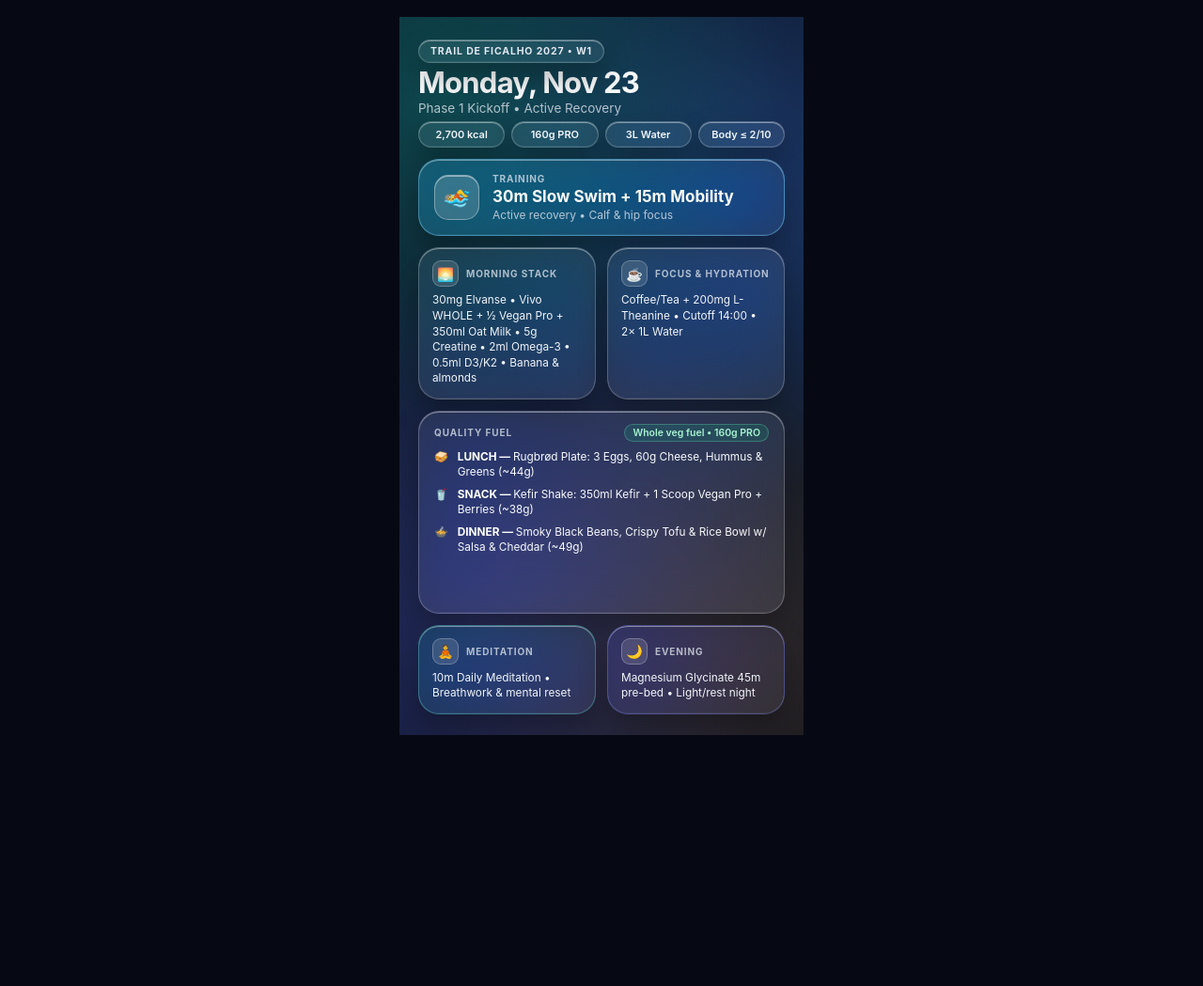
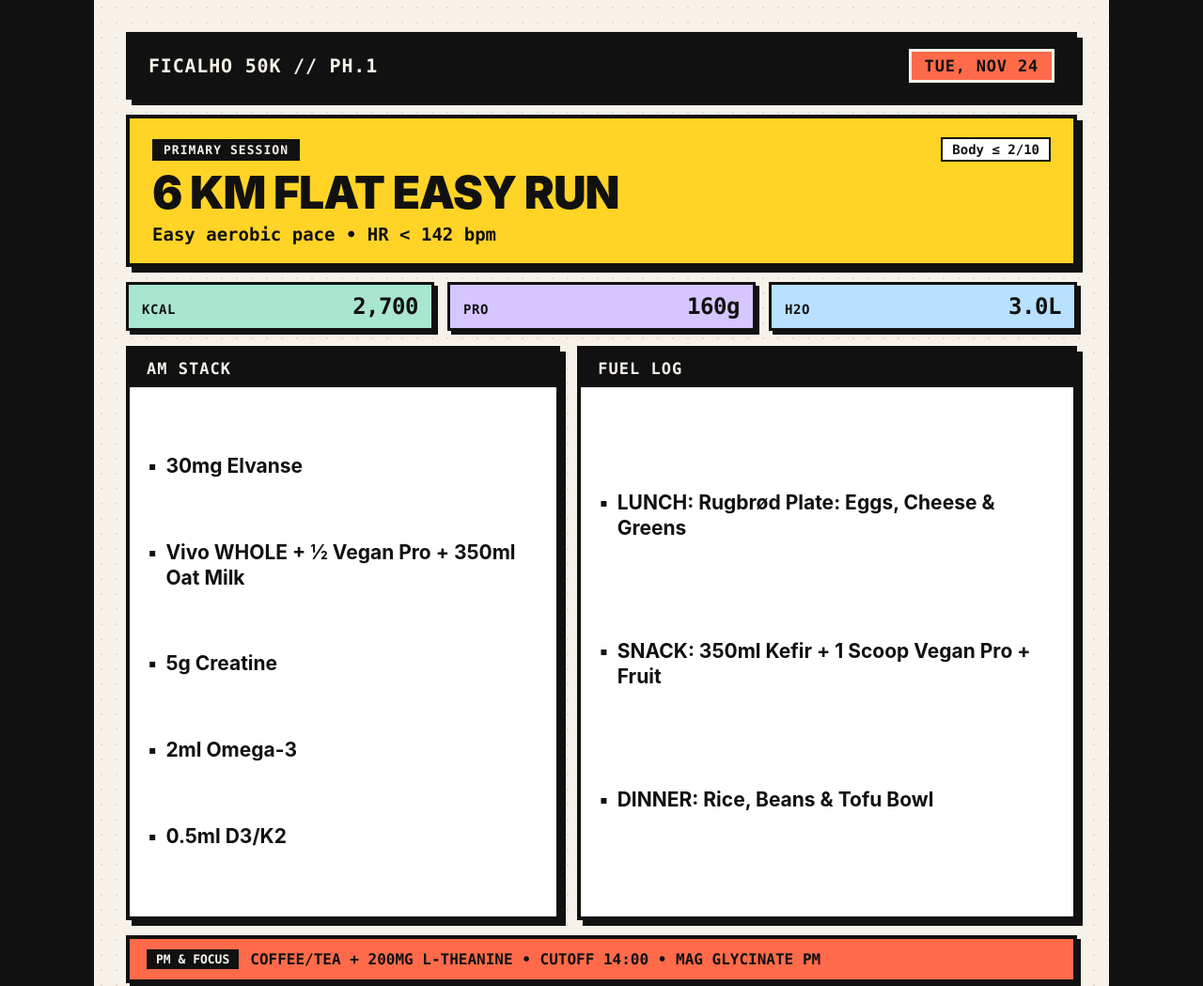
Before and after one commit to Birdsong7/ficalho-daily-card, a website: page card_v2.html in a window 1280 px wide. Shown: the top 1049 px of the page at 94% size. Before the commit the page ends 800 px from the top, so only its background shows below. Drawn offline with Linux system fonts and the light colour scheme.

Commit message:
Update card_v2.html with new styles and structure
Tactile Brutalism

```diff
--- a/card_v2.html
+++ b/card_v2.html
@@ -2,331 +2,364 @@
 <html lang="en">
 <head>
 <meta charset="UTF-8" />
-<meta name="viewport" content="width=device-width, initial-scale=1.0" />
-<title>Trail de Ficalho 2027 — Daily Liquid Glass Card v2</title>
+<meta name="viewport" content="width=1080, initial-scale=1.0" />
+<title>Trail de Ficalho 2027 — Tactile Brutalism Daily Card</title>
 <style>
   :root {
-    --glass-bg: rgba(255, 255, 255, 0.085);
-    --glass-border: rgba(255, 255, 255, 0.22);
-    --glass-highlight: rgba(255, 255, 255, 0.42);
-    --text-main: #f8fafc;
-    --text-muted: rgba(226, 232, 240, 0.78);
-    --hero-tint: rgba(56, 189, 248, 0.24);
-    --hero-border: rgba(125, 211, 252, 0.45);
+    --bg: #F6F2E9;
+    --ink: #111111;
+    --surface: #FFFFFF;
+    --hero-bg: #FFD426;
+    --accent-coral: #FF6B4A;
+    --accent-mint: #A8E6CF;
+    --accent-lavender: #D6C6FF;
+    --accent-sky: #B8E1FF;
+    --border: 4px solid #111111;
+    --shadow: 6px 6px 0px #111111;
+    --shadow-sm: 4px 4px 0px #111111;
   }
 
-  * { box-sizing: border-box; margin: 0; padding: 0; }
+  * {
+    box-sizing: border-box;
+    margin: 0;
+    padding: 0;
+  }
 
   body {
-    background: #060913;
+    background: #111111;
     display: flex;
     justify-content: center;
     align-items: center;
     min-height: 100vh;
-    font-family: -apple-system, BlinkMacSystemFont, "SF Pro Display", "SF Pro Text", system-ui, sans-serif;
-    color: var(--text-main);
+    font-family: -apple-system, BlinkMacSystemFont, "Inter", "Helvetica Neue", Arial, sans-serif;
+    color: var(--ink);
     -webkit-font-smoothing: antialiased;
   }
 
   #card {
-    width: 430px;
-    height: 764px;
-    padding: 24px 20px 22px;
-    position: relative;
-    overflow: hidden;
+    width: 1080px;
+    height: 1080px;
+    padding: 34px;
+    background-color: var(--bg);
+    background-image: radial-gradient(rgba(17, 17, 17, 0.09) 1.25px, transparent 0);
+    background-size: 16px 16px;
     display: flex;
     flex-direction: column;
-    gap: 12px;
-    background:
-      radial-gradient(circle at 12% 10%, rgba(20, 184, 166, 0.32), transparent 46%),
-      radial-gradient(circle at 88% 22%, rgba(59, 130, 246, 0.28), transparent 48%),
-      radial-gradient(circle at 22% 85%, rgba(99, 102, 241, 0.26), transparent 52%),
-      radial-gradient(circle at 82% 88%, rgba(245, 158, 11, 0.14), transparent 45%),
-      linear-gradient(160deg, #0b1324 0%, #101b30 50%, #0a1020 100%);
+    gap: 16px;
   }
 
-  .glass {
-    background: var(--glass-bg);
-    backdrop-filter: blur(28px) saturate(165%);
-    -webkit-backdrop-filter: blur(28px) saturate(165%);
-    border-radius: 22px;
-    border: 1px solid var(--glass-border);
-    box-shadow:
-      inset 0 1px 0 var(--glass-highlight),
-      inset 0 -1px 0 rgba(255, 255, 255, 0.06),
-      0 14px 30px rgba(0, 0, 0, 0.32);
+  .mono {
+    font-family: "SF Mono", "JetBrains Mono", "Menlo", monospace;
   }
 
-  .badge {
-    display: inline-block;
-    width: fit-content;
-    padding: 5px 12px;
-    border-radius: 999px;
-    font-size: 10.5px;
-    font-weight: 700;
-    letter-spacing: 0.08em;
+  /* Header Bar */
+  .header {
+    background: var(--ink);
+    color: var(--bg);
+    border: var(--border);
+    box-shadow: var(--shadow);
+    padding: 14px 20px;
+    display: flex;
+    justify-content: space-between;
+    align-items: center;
+    gap: 12px;
+    font-weight: 800;
+    font-size: 20px;
+    letter-spacing: 0.04em;
     text-transform: uppercase;
-    color: #e2e8f0;
   }
 
-  .title {
-    font-size: 31px;
-    font-weight: 700;
-    letter-spacing: -0.025em;
-    line-height: 1.1;
-    margin-top: 4px;
+  .date-pill {
+    background: var(--accent-coral);
+    color: var(--ink);
+    border: 3px solid var(--bg);
+    padding: 5px 14px;
+    font-size: 17px;
+    font-weight: 900;
+    white-space: nowrap;
   }
 
-  .subtitle {
-    font-size: 13.5px;
-    color: var(--text-muted);
-    margin-top: 2px;
+  /* Hero Workout Block */
+  .hero {
+    background: var(--hero-bg);
+    border: var(--border);
+    box-shadow: var(--shadow);
+    padding: 20px 24px;
+    display: flex;
+    flex-direction: column;
+    gap: 8px;
   }
 
-  .pills {
-    display: grid;
-    grid-template-columns: repeat(4, 1fr);
-    gap: 7px;
-    margin-top: 6px;
-  }
-
-  .pill {
-    text-align: center;
-    padding: 6px 4px;
-    border-radius: 999px;
-    font-size: 11px;
-    font-weight: 600;
-    color: #f1f5f9;
-  }
-
-  .hero {
-    padding: 14px 16px;
+  .hero-top {
     display: flex;
+    justify-content: space-between;
     align-items: center;
-    gap: 14px;
-    background: linear-gradient(135deg, var(--hero-tint), rgba(255,255,255,0.06));
-    border-color: var(--hero-border);
-  }
-
-  .hero-icon {
-    width: 48px;
-    height: 48px;
-    border-radius: 15px;
-    background: rgba(255, 255, 255, 0.16);
-    border: 1px solid rgba(255, 255, 255, 0.35);
-    display: grid;
-    place-items: center;
-    font-size: 24px;
-    flex-shrink: 0;
-    box-shadow: inset 0 1px 0 rgba(255,255,255,0.5);
-  }
-
-  .label {
-    font-size: 10px;
-    font-weight: 700;
-    letter-spacing: 0.09em;
-    text-transform: uppercase;
-    color: rgba(226, 232, 240, 0.75);
-    margin-bottom: 3px;
-  }
-
-  .hero-title { font-size: 17px; font-weight: 700; line-height: 1.2; }
-  .hero-sub { font-size: 12px; color: var(--text-muted); margin-top: 2px; }
-
-  .grid-2 {
-    display: grid;
-    grid-template-columns: 1fr 1fr;
     gap: 12px;
   }
 
-  .widget {
-    padding: 13px 14px;
-    display: flex;
-    flex-direction: column;
-    gap: 6px;
+  .tag {
+    background: var(--ink);
+    color: var(--bg);
+    padding: 4px 12px;
+    font-size: 13px;
+    font-weight: 800;
+    letter-spacing: 0.08em;
+    text-transform: uppercase;
   }
 
-  .widget-head {
+  .body-rule {
+    background: var(--surface);
+    color: var(--ink);
+    border: 2.5px solid var(--ink);
+    padding: 3px 10px;
+    font-size: 14px;
+    font-weight: 800;
+  }
+
+  .workout-title {
+    font-size: 48px;
+    font-weight: 950;
+    line-height: 1.04;
+    letter-spacing: -0.02em;
+    text-transform: uppercase;
+  }
+
+  .workout-sub {
+    font-size: 19px;
+    font-weight: 700;
+  }
+
+  /* Compact 3-Box Macro Strip */
+  .targets-strip {
+    display: grid;
+    grid-template-columns: repeat(3, 1fr);
+    gap: 14px;
+  }
+
+  .target-box {
+    border: 3px solid var(--ink);
+    box-shadow: var(--shadow-sm);
+    padding: 9px 14px;
     display: flex;
-    align-items: center;
+    align-items: baseline;
+    justify-content: space-between;
     gap: 8px;
   }
 
-  .mini-icon {
-    width: 28px;
-    height: 28px;
-    border-radius: 9px;
-    background: rgba(255, 255, 255, 0.13);
-    border: 1px solid rgba(255, 255, 255, 0.25);
-    display: grid;
-    place-items: center;
+  .target-box.kcal { background: var(--accent-mint); }
+  .target-box.protein { background: var(--accent-lavender); }
+  .target-box.water { background: var(--accent-sky); }
+
+  .target-label {
     font-size: 14px;
+    font-weight: 900;
+    text-transform: uppercase;
+    letter-spacing: 0.04em;
   }
 
-  .widget-body {
-    font-size: 11.8px;
-    line-height: 1.4;
-    color: #f1f5f9;
+  .target-val {
+    font-size: 24px;
+    font-weight: 950;
+    letter-spacing: -0.02em;
+    white-space: nowrap;
   }
 
-  .fuel {
-    padding: 13px 16px;
+  /* Tall Main Two-Column Grid: AM Stack & Fuel Log */
+  .main-grid {
+    flex: 1;
+    display: grid;
+    grid-template-columns: 1fr 1.15fr;
+    gap: 18px;
+    min-height: 0;
+  }
+
+  .panel {
+    background: var(--surface);
+    border: var(--border);
+    box-shadow: var(--shadow);
     display: flex;
     flex-direction: column;
-    gap: 8px;
-    flex: 1;
+    overflow: hidden;
   }
 
-  .fuel-header {
-    display: flex;
-    justify-content: space-between;
-    align-items: center;
-    gap: 8px;
+  .panel-title {
+    background: var(--ink);
+    color: var(--bg);
+    padding: 10px 18px;
+    font-size: 17px;
+    font-weight: 900;
+    letter-spacing: 0.06em;
+    text-transform: uppercase;
   }
 
-  .fuel-cue {
-    font-size: 10.5px;
-    font-weight: 600;
-    color: #a7f3d0;
-    background: rgba(16, 185, 129, 0.16);
-    border: 1px solid rgba(110, 231, 183, 0.3);
-    padding: 2px 8px;
-    border-radius: 999px;
+  .panel-list {
+    padding: 16px 20px;
+    list-style: none;
+    display: flex;
+    flex-direction: column;
+    justify-content: space-evenly;
+    flex: 1;
+    gap: 10px;
+    font-size: 21px;
+    font-weight: 650;
+    line-height: 1.28;
   }
 
-  .meal-row {
+  .panel-list li {
     display: flex;
     align-items: flex-start;
     gap: 10px;
-    font-size: 11.8px;
-    line-height: 1.36;
   }
 
-  .meal-tag {
-    font-weight: 700;
-    color: #ffffff;
+  .bullet {
+    font-weight: 950;
+    flex-shrink: 0;
   }
 
-  .teal { background: linear-gradient(135deg, rgba(20, 184, 166, 0.18), rgba(255,255,255,0.06)); border-color: rgba(94, 234, 212, 0.35); }
-  .indigo { background: linear-gradient(135deg, rgba(99, 102, 241, 0.18), rgba(255,255,255,0.06)); border-color: rgba(129, 140, 248, 0.35); }
+  /* Footer Protocol Strip */
+  .footer {
+    background: var(--accent-coral);
+    border: var(--border);
+    box-shadow: var(--shadow-sm);
+    padding: 11px 18px;
+    display: flex;
+    align-items: center;
+    gap: 12px;
+    font-size: 16px;
+    font-weight: 800;
+    text-transform: uppercase;
+  }
+
+  .footer-badge {
+    background: var(--ink);
+    color: var(--bg);
+    padding: 3px 10px;
+    font-size: 13px;
+    font-weight: 900;
+    flex-shrink: 0;
+  }
 </style>
 </head>
 <body>
   <main id="card">
-    <header>
-      <div class="glass badge" id="badge"></div>
-      <h1 class="title" id="day-label"></h1>
-      <div class="subtitle" id="subtitle"></div>
-      <div class="pills">
-        <div class="glass pill" id="kcal"></div>
-        <div class="glass pill" id="protein"></div>
-        <div class="glass pill" id="water"></div>
-        <div class="glass pill" id="body-rule"></div>
-      </div>
+    <header class="header">
+      <span class="mono" id="badge">TRAIL DE FICALHO 2027</span>
+      <span class="date-pill mono" id="day-label">TUE 24 NOV</span>
     </header>
 
-    <section class="glass hero" id="hero-card">
-      <div class="hero-icon" id="hero-icon">🏊</div>
-      <div>
-        <div class="label">TRAINING</div>
-        <div class="hero-title" id="training-title"></div>
-        <div class="hero-sub" id="training-sub"></div>
+    <section class="hero" id="hero-card">
+      <div class="hero-top">
+        <span class="tag mono" id="session-tag">PRIMARY SESSION</span>
+        <span class="body-rule mono" id="body-rule">BODY &le; 2/10</span>
+      </div>
+      <div class="workout-title" id="training-title">6 KM FLAT EASY RUN</div>
+      <div class="workout-sub mono" id="training-sub">HR &lt; 142 BPM &bull; PHASE 1 BASE</div>
+    </section>
+
+    <section class="targets-strip">
+      <div class="target-box kcal">
+        <span class="target-label mono">KCAL</span>
+        <span class="target-val mono" id="kcal">2,700</span>
+      </div>
+      <div class="target-box protein">
+        <span class="target-label mono">PRO</span>
+        <span class="target-val mono" id="protein">160g</span>
+      </div>
+      <div class="target-box water">
+        <span class="target-label mono">H2O</span>
+        <span class="target-val mono" id="water">3.0L</span>
       </div>
     </section>
 
-    <section class="grid-2">
-      <div class="glass widget">
-        <div class="widget-head">
-          <div class="mini-icon">🌅</div>
-          <div class="label" style="margin:0">MORNING STACK</div>
-        </div>
-        <div class="widget-body" id="morning-stack"></div>
+    <section class="main-grid">
+      <div class="panel">
+        <div class="panel-title mono">AM STACK</div>
+        <ul class="panel-list" id="am-stack"></ul>
       </div>
-      <div class="glass widget">
-        <div class="widget-head">
-          <div class="mini-icon">☕</div>
-          <div class="label" style="margin:0">FOCUS & HYDRATION</div>
-        </div>
-        <div class="widget-body" id="focus-hydration"></div>
+
+      <div class="panel">
+        <div class="panel-title mono">FUEL LOG</div>
+        <ul class="panel-list" id="fuel-log"></ul>
       </div>
     </section>
 
-    <section class="glass fuel">
-      <div class="fuel-header">
-        <div class="label" style="margin:0">QUALITY FUEL</div>
-        <div class="fuel-cue" id="fuel-cue"></div>
-      </div>
-      <div class="meal-row"><span>🥪</span><div><span class="meal-tag">LUNCH — </span><span id="lunch"></span></div></div>
-      <div class="meal-row"><span>🥤</span><div><span class="meal-tag">SNACK — </span><span id="snack"></span></div></div>
-      <div class="meal-row"><span>🍲</span><div><span class="meal-tag">DINNER — </span><span id="dinner"></span></div></div>
-    </section>
-
-    <section class="grid-2">
-      <div class="glass widget teal">
-        <div class="widget-head">
-          <div class="mini-icon">🧘</div>
-          <div class="label" style="margin:0">MEDITATION</div>
-        </div>
-        <div class="widget-body" id="meditation-cue"></div>
-      </div>
-      <div class="glass widget indigo">
-        <div class="widget-head">
-          <div class="mini-icon">🌙</div>
-          <div class="label" style="margin:0">EVENING</div>
-        </div>
-        <div class="widget-body" id="evening"></div>
-      </div>
-    </section>
+    <footer class="footer">
+      <span class="footer-badge mono">PM &amp; FOCUS</span>
+      <span class="mono" id="pm-protocol"></span>
+    </footer>
   </main>
 
 <script>
   const THEMES = {
-    SWIM: { icon: "🏊", tint: "rgba(56, 189, 248, 0.25)", border: "rgba(125, 211, 252, 0.45)" },
-    RUN:  { icon: "🏃", tint: "rgba(16, 185, 129, 0.24)", border: "rgba(110, 231, 183, 0.45)" },
-    LIFT: { icon: "🏋️", tint: "rgba(245, 158, 11, 0.24)", border: "rgba(252, 211, 77, 0.45)" },
-    REST: { icon: "🧘", tint: "rgba(129, 140, 248, 0.24)", border: "rgba(165, 180, 252, 0.45)" }
+    RUN:  "#FFD426",
+    LIFT: "#FF9F45",
+    SWIM: "#9BE7D8",
+    REST: "#D6C6FF"
   };
 
-  const data = window.__CARD_DATA__ || {
-    Badge: "TRAIL DE FICALHO 2027 • W1",
-    Day_Label: "Monday, Nov 23",
-    Subtitle: "Phase 1 Kickoff • Active Recovery",
-    Kcal: "2,700 kcal", Protein: "160g PRO", Water: "3L Water", Body_Rule: "Body ≤ 2/10",
-    Training_Type: "SWIM",
-    Training_Title: "30m Slow Swim + 15m Mobility",
-    Training_Sub: "Active recovery • Calf & hip focus",
-    Morning_Stack: "30mg Elvanse • Vivo WHOLE + ½ Vegan Pro + 350ml Oat Milk • 5g Creatine • 2ml Omega-3 • 0.5ml D3/K2 • Banana & almonds",
-    Focus_Hydration: "Coffee/Tea + 200mg L-Theanine • Cutoff 14:00 • 2× 1L Water",
-    Fuel_Cue: "Whole veg fuel • 160g PRO",
-    Lunch: "Rugbrød Plate: 3 Eggs, 60g Cheese, Hummus & Greens (~44g)",
-    Snack: "Kefir Shake: 350ml Kefir + 1 Scoop Vegan Pro + Berries (~38g)",
-    Dinner: "Smoky Black Beans, Crispy Tofu & Rice Bowl w/ Salsa & Cheddar (~49g)",
-    Meditation_Cue: "10m Daily Meditation • Breathwork & mental reset",
-    Evening: "Magnesium Glycinate 45m pre-bed • Light/rest night"
+  const fallbackData = {
+    Badge: "FICALHO 50K // PH.1",
+    Day_Label: "Tue, Nov 24",
+    Subtitle: "6 km flat easy run • HR < 142 bpm",
+    Kcal: "2,700",
+    Protein: "160g",
+    Water: "3.0L",
+    Body_Rule: "Body ≤ 2/10",
+    Training_Type: "RUN",
+    Training_Title: "6 km Flat Easy Run",
+    Training_Sub: "Easy aerobic pace • HR < 142 bpm",
+    Morning_Stack: "30mg Elvanse • Vivo WHOLE + ½ Vegan Pro + 350ml Oat Milk • 5g Creatine • 2ml Omega-3 • 0.5ml D3/K2",
+    Focus_Hydration: "Coffee/Tea + 200mg L-Theanine • Cutoff 14:00 • Mag Glycinate PM",
+    Lunch: "Rugbrød Plate: Eggs, Cheese & Greens",
+    Snack: "350ml Kefir + 1 Scoop Vegan Pro + Fruit",
+    Dinner: "Rice, Beans & Tofu Bowl"
   };
 
-  const theme = THEMES[data.Training_Type] || THEMES.SWIM;
-  document.documentElement.style.setProperty("--hero-tint", theme.tint);
-  document.documentElement.style.setProperty("--hero-border", theme.border);
+  const d = window.__CARD_DATA__ || fallbackData;
+  const heroColor = THEMES[(d.Training_Type || "").toUpperCase()] || THEMES.RUN;
+  document.documentElement.style.setProperty("--hero-bg", heroColor);
 
-  document.getElementById("hero-icon").textContent = theme.icon;
-  document.getElementById("badge").textContent = data.Badge;
-  document.getElementById("day-label").textContent = data.Day_Label;
-  document.getElementById("subtitle").textContent = data.Subtitle;
-  document.getElementById("kcal").textContent = data.Kcal;
-  document.getElementById("protein").textContent = data.Protein;
-  document.getElementById("water").textContent = data.Water;
-  document.getElementById("body-rule").textContent = data.Body_Rule;
-  document.getElementById("training-title").textContent = data.Training_Title;
-  document.getElementById("training-sub").textContent = data.Training_Sub;
-  document.getElementById("morning-stack").textContent = data.Morning_Stack;
-  document.getElementById("focus-hydration").textContent = data.Focus_Hydration;
-  document.getElementById("fuel-cue").textContent = data.Fuel_Cue;
-  document.getElementById("lunch").textContent = data.Lunch;
-  document.getElementById("snack").textContent = data.Snack;
-  document.getElementById("dinner").textContent = data.Dinner;
-  document.getElementById("meditation-cue").textContent = data.Meditation_Cue;
-  document.getElementById("evening").textContent = data.Evening;
+  function renderList(elId, items) {
+    const ul = document.getElementById(elId);
+    ul.innerHTML = "";
+    items.filter(Boolean).forEach((text) => {
+      const li = document.createElement("li");
+      const bullet = document.createElement("span");
+      bullet.className = "bullet";
+      bullet.textContent = "▪";
+      const span = document.createElement("span");
+      span.textContent = text;
+      li.appendChild(bullet);
+      li.appendChild(span);
+      ul.appendChild(li);
+    });
+  }
+
+  document.getElementById("badge").textContent = d.Badge || fallbackData.Badge;
+  document.getElementById("day-label").textContent = d.Day_Label || fallbackData.Day_Label;
+  document.getElementById("body-rule").textContent = d.Body_Rule || fallbackData.Body_Rule;
+  document.getElementById("training-title").textContent = d.Training_Title || fallbackData.Training_Title;
+  document.getElementById("training-sub").textContent = d.Training_Sub || d.Subtitle || fallbackData.Training_Sub;
+
+  document.getElementById("kcal").textContent = (d.Kcal || fallbackData.Kcal).replace(/\s*kcal$/i, "");
+  document.getElementById("protein").textContent = (d.Protein || fallbackData.Protein).replace(/\s*PRO$/i, "");
+  document.getElementById("water").textContent = (d.Water || fallbackData.Water).replace(/\s*Water$/i, "L");
+
+  const stackItems = Array.isArray(d.Morning_Stack_List)
+    ? d.Morning_Stack_List
+    : (d.Morning_Stack || fallbackData.Morning_Stack).split(/\s*[•|]\s*/);
+
+  const fuelItems = [
+    d.Lunch ? `LUNCH: ${d.Lunch}` : `LUNCH: ${fallbackData.Lunch}`,
+    d.Snack ? `SNACK: ${d.Snack}` : `SNACK: ${fallbackData.Snack}`,
+    d.Dinner ? `DINNER: ${d.Dinner}` : `DINNER: ${fallbackData.Dinner}`
+  ];
+
+  renderList("am-stack", stackItems);
+  renderList("fuel-log", fuelItems);
+
+  document.getElementById("pm-protocol").textContent =
+    d.Focus_Hydration || d.Evening || fallbackData.Focus_Hydration;
 </script>
 </body>
 </html>
```
